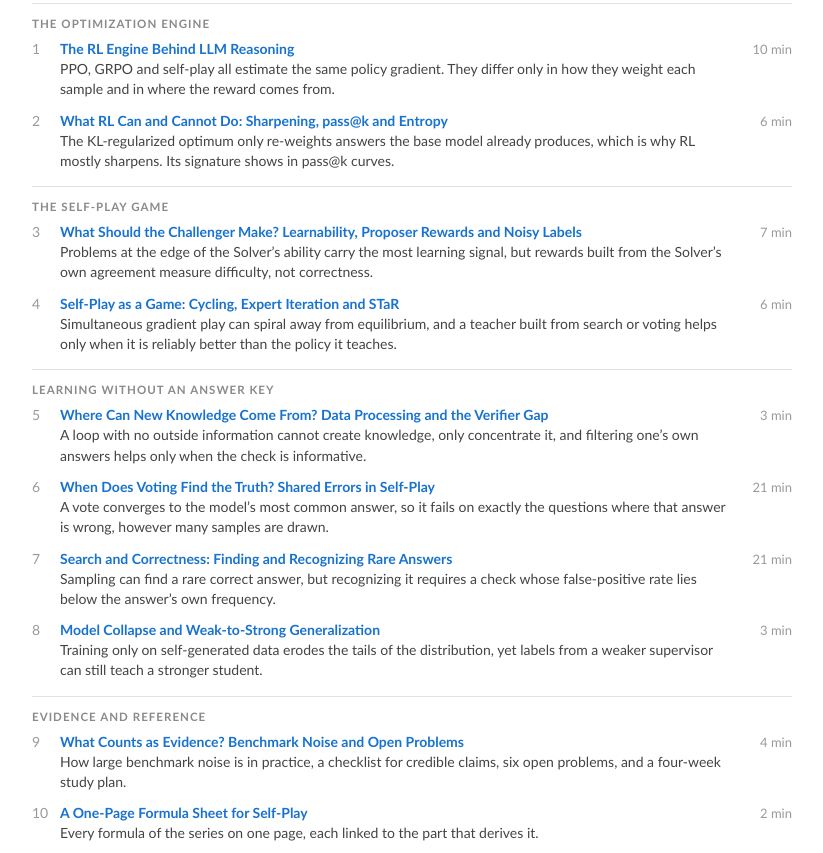
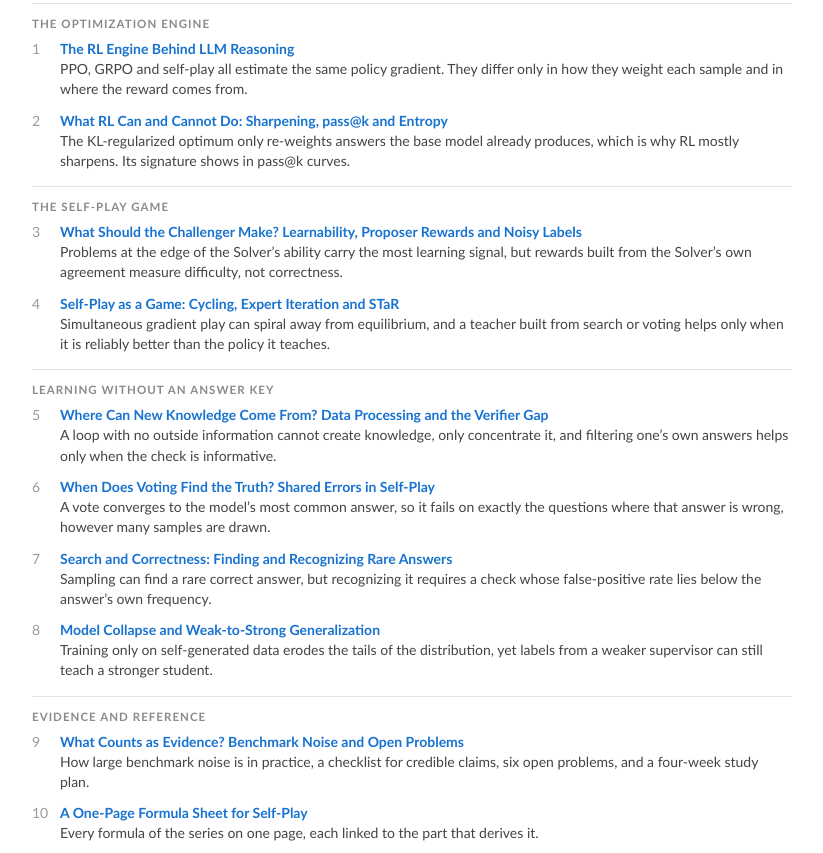
Before and after one commit to ChandakChakma/chandakchakma.github.io, a plain HTML site: page index.html in a window 1280 px wide. Shown: the part 2525-3378 px from the top of the page, without its empty margins (228-1051 px from the left). Drawn offline with Linux system fonts and the light colour scheme.

Commit message:
Notes list: remove reading times
Co-Authored-By: Claude Opus 5.5 <noreply@anthropic.com>

```diff
--- a/index.html
+++ b/index.html
@@ -289,55 +289,45 @@
                   <a class="note-row" href="notes/rl-engine.html">
                     <span class="note-num">1</span>
                     <span class="note-main"><span class="note-title">The RL Engine Behind LLM Reasoning</span><span class="note-desc">PPO, GRPO and self-play all estimate the same policy gradient. They differ only in how they weight each sample and in where the reward comes from.</span></span>
-                    <span class="note-time">10 min</span>
                   </a>
                   <a class="note-row" href="notes/what-rl-can-do.html">
                     <span class="note-num">2</span>
                     <span class="note-main"><span class="note-title">What RL Can and Cannot Do: Sharpening, pass@k and Entropy</span><span class="note-desc">The KL-regularized optimum only re-weights answers the base model already produces, which is why RL mostly sharpens. Its signature shows in pass@k curves.</span></span>
-                    <span class="note-time">6 min</span>
                   </a>
                   <div class="notes-group">The self-play game</div>
                   <a class="note-row" href="notes/challenger-signals.html">
                     <span class="note-num">3</span>
                     <span class="note-main"><span class="note-title">What Should the Challenger Make? Learnability, Proposer Rewards and Noisy Labels</span><span class="note-desc">Problems at the edge of the Solver’s ability carry the most learning signal, but rewards built from the Solver’s own agreement measure difficulty, not correctness.</span></span>
-                    <span class="note-time">7 min</span>
                   </a>
                   <a class="note-row" href="notes/self-play-as-a-game.html">
                     <span class="note-num">4</span>
                     <span class="note-main"><span class="note-title">Self-Play as a Game: Cycling, Expert Iteration and STaR</span><span class="note-desc">Simultaneous gradient play can spiral away from equilibrium, and a teacher built from search or voting helps only when it is reliably better than the policy it teaches.</span></span>
-                    <span class="note-time">6 min</span>
                   </a>
                   <div class="notes-group">Learning without an answer key</div>
                   <a class="note-row" href="notes/information-limits.html">
                     <span class="note-num">5</span>
                     <span class="note-main"><span class="note-title">Where Can New Knowledge Come From? Data Processing and the Verifier Gap</span><span class="note-desc">A loop with no outside information cannot create knowledge, only concentrate it, and filtering one’s own answers helps only when the check is informative.</span></span>
-                    <span class="note-time">3 min</span>
                   </a>
                   <a class="note-row" href="notes/voting-shared-errors.html">
                     <span class="note-num">6</span>
                     <span class="note-main"><span class="note-title">When Does Voting Find the Truth? Shared Errors in Self-Play</span><span class="note-desc">A vote converges to the model’s most common answer, so it fails on exactly the questions where that answer is wrong, however many samples are drawn.</span></span>
-                    <span class="note-time">21 min</span>
                   </a>
                   <a class="note-row" href="notes/search-and-correctness.html">
                     <span class="note-num">7</span>
                     <span class="note-main"><span class="note-title">Search and Correctness: Finding and Recognizing Rare Answers</span><span class="note-desc">Sampling can find a rare correct answer, but recognizing it requires a check whose false-positive rate lies below the answer’s own frequency.</span></span>
-                    <span class="note-time">21 min</span>
                   </a>
                   <a class="note-row" href="notes/collapse-and-weak-to-strong.html">
                     <span class="note-num">8</span>
                     <span class="note-main"><span class="note-title">Model Collapse and Weak-to-Strong Generalization</span><span class="note-desc">Training only on self-generated data erodes the tails of the distribution, yet labels from a weaker supervisor can still teach a stronger student.</span></span>
-                    <span class="note-time">3 min</span>
                   </a>
                   <div class="notes-group">Evidence and reference</div>
                   <a class="note-row" href="notes/evidence-and-open-problems.html">
                     <span class="note-num">9</span>
                     <span class="note-main"><span class="note-title">What Counts as Evidence? Benchmark Noise and Open Problems</span><span class="note-desc">How large benchmark noise is in practice, a checklist for credible claims, six open problems, and a four-week study plan.</span></span>
-                    <span class="note-time">4 min</span>
                   </a>
                   <a class="note-row" href="notes/formula-sheet.html">
                     <span class="note-num">10</span>
                     <span class="note-main"><span class="note-title">A One-Page Formula Sheet for Self-Play</span><span class="note-desc">Every formula of the series on one page, each linked to the part that derives it.</span></span>
-                    <span class="note-time">2 min</span>
                   </a>
                 </div>
               </td>
```
